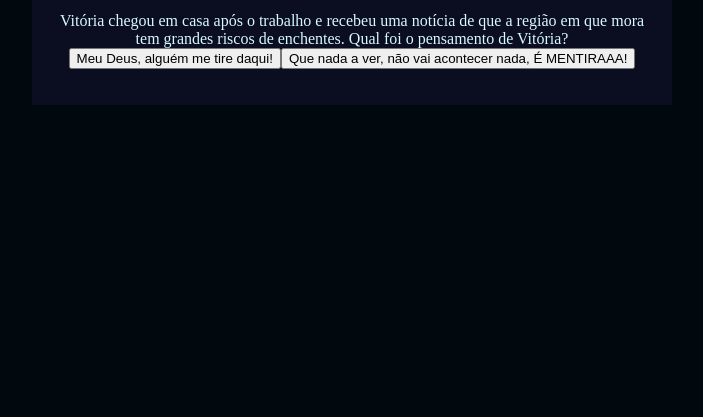
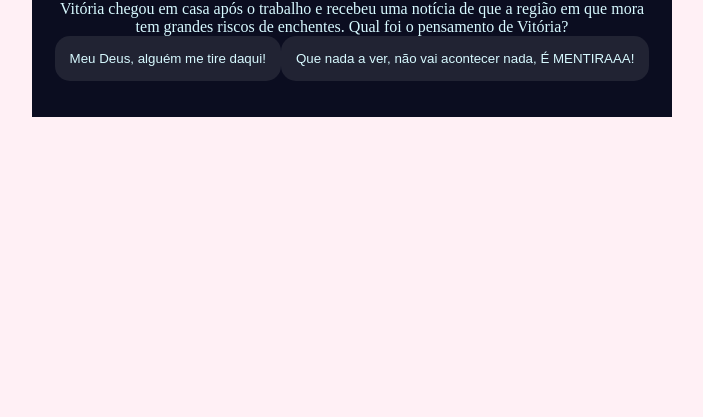
Before and after one commit to gabyzolet/Projeto-2trimestre, a plain HTML site: page index.html in a window 1280 px wide. Shown: the part 399-816 px from the top of the page, without its empty margins (288-991 px from the left). Drawn offline with Linux system fonts and the light colour scheme.

Commit message:
Add files via upload

```diff
--- a/script.js
+++ b/script.js
@@ -8,55 +8,106 @@ const perguntas = [
     {
         enunciado: "Vitória chegou em casa após o trabalho e recebeu uma notícia de que a região em que mora tem grandes riscos de enchentes. Qual foi o pensamento de Vitória? ",
         alternativas: [
-            "Meu Deus, alguém me tire daqui! ",
-            "Que nada a ver, não vai acontecer nada, É MENTIRAAA!"
+            {
+                texto:  "Meu Deus, alguém me tire daqui! ",
+                afirmacao: "Ficou com medo do que poderia acontecer."
+            },
+            {
+                texto: "Que nada a ver, não vai acontecer nada, É MENTIRAAA!",
+                afirmacao: "Não deu atenção para a notícia e continuou sem se preocupar."
+            }
         ]
     },
     {
         enunciado: "Enquanto dormia, sua mãe foi ao seu quarto avisando que a rua estava quase completamente alagada, e que elas deveriam arrumar imediatamente suas coisas. O que ela levou? ",
         alternativas: [
-            "Coisas essenciais (roupas, calçados, coisas de higiene)",
-            "Joias, maquiagem, muitos livros, câmera fotográfica."
+            {
+                texto: "Coisas essenciais (roupas, calçados, coisas de higiene)",
+                afirmacao: "Pensou e pegou as coisas que são mais necessárias."
+            },
+            {
+                texto:  "Joias, maquiagem, muitos livros, câmera fotográfica.",
+                afirmacao: "Pensou e pegou coisas que não seriam realmente necessárias."
+            }
         ]
     },
     {
         enunciado: "Depois de pegar suas coisas logo um bombeiro em um barco apareceu para resgata-las, porém Vitória possui 2 gatos e 1 cachorro, e o bombeiro não aceita animais no barco. Vitoria foi sem os animais, ou obrigou o bombeiro a levá-los  ?",
         alternativas: [
-            "Foi sem os animais. ",
-            "Obrigou o bombeiro a levá-los."
+            {
+                texto: "Foi sem os animais. ",
+                afirmacao: "Aceitou e chorou horrores, pois amava muito eles."
+            },
+            {
+                texto:   "Obrigou o bombeiro a levá-los.",
+                afirmacao: "Ficou contente que levou seus companheiros de vida."
+            }
         ]
     },
     {
         enunciado: "Vitória foi resgatada e levada a um abrigo em outra cidade, onde passou 3 semanas. A vida dela continuou normal ou mudou totalmente?",
         alternativas: [
-            "A vida continuou normalmente como era antes.",
-            "A vida delas mudou completamente, virou de cabeça para a baixo."
+            {
+                texto:  "A vida continuou normalmente como era antes.",
+                afirmacao: "Vitória continuou vivendo sua rotina normalmente com as doações, só que no abrigo e sem sair."
+            },
+            {
+                texto: "A vida delas mudou completamente, virou de cabeça para a baixo.",
+                afirmacao: "Vitória ficou totalmente traumatizada sem conseguir retomar seus hábitos."
+            }
         ]
     },
     {
         enunciado: "Pergunta 5",
         alternativas: [
-            "Alternativa 1",
-            "Alternativa 2"
+            {
+                texto:  "excluir.",
+                afirmacao: "afirmacao"
+            },
+            {
+                texto: "excluir.",
+                afirmacao: "afirmacao"
+            }
         ]
     },
 ];
 
+
 let atual = 0;
 let perguntaAtual;
+let historiaFinal = "";
 
 function mostraPergunta() {
+    if (atual >= perguntas.length){
+        mostraResultado();
+        return;
+    }
     perguntaAtual = perguntas[atual]
     caixaPerguntas.textContent = perguntaAtual.enunciado;
+    caixaAlternativas.textContent = "";
     mostraAlternativas();
 }
 
 function mostraAlternativas(){
     for(const alternativa of perguntaAtual.alternativas){
         const botaoAlternativas = document.createElement("button");
-        botaoAlternativas.textContent = alternativa;
+        botaoAlternativas.textContent = alternativa.texto;
+        botaoAlternativas.addEventListener("click", () => respostaSelecionada(alternativa))
         caixaAlternativas.appendChild(botaoAlternativas);
     }
 }
 
+function respostaSelecionada(opcaoSelecionada) {
+    const afirmacoes = opcaoSelecionada.afirmacao;
+    historiaFinal += afirmacoes + " ";
+    atual++;
+    mostraPergunta();
+}
+
+function mostraResultado() {
+     caixaPerguntas.textContent = "Em 2049...";
+     textoResultado.textContent = historiaFinal;
+     caixaAlternativas.textContent = "";
+}
+
 mostraPergunta();
--- a/style.css
+++ b/style.css
@@ -1,5 +1,5 @@
 :root{
-    --cor-fundo: #01080E ;
+    --cor-fundo: #FFF0F5 ;
     --cor-principal: #0B0D20 ;
     --cor-secundaria: #212333;
     --cor-destaque: #FF1493;
@@ -27,3 +27,17 @@ body {
 h1{
     color: var(--cor-destaque);
 }
+
+button {
+     background-color: var(--cor-secundaria);
+     color: var(--cor-texto);
+     border: none;
+     border-radius: 15px;
+     padding: 15px;
+     transition: background-color 0.3s;
+}
+
+button:hover{
+    background-color: var(--cor-destaque);
+    color: var(--cor-principal);
+}
```
